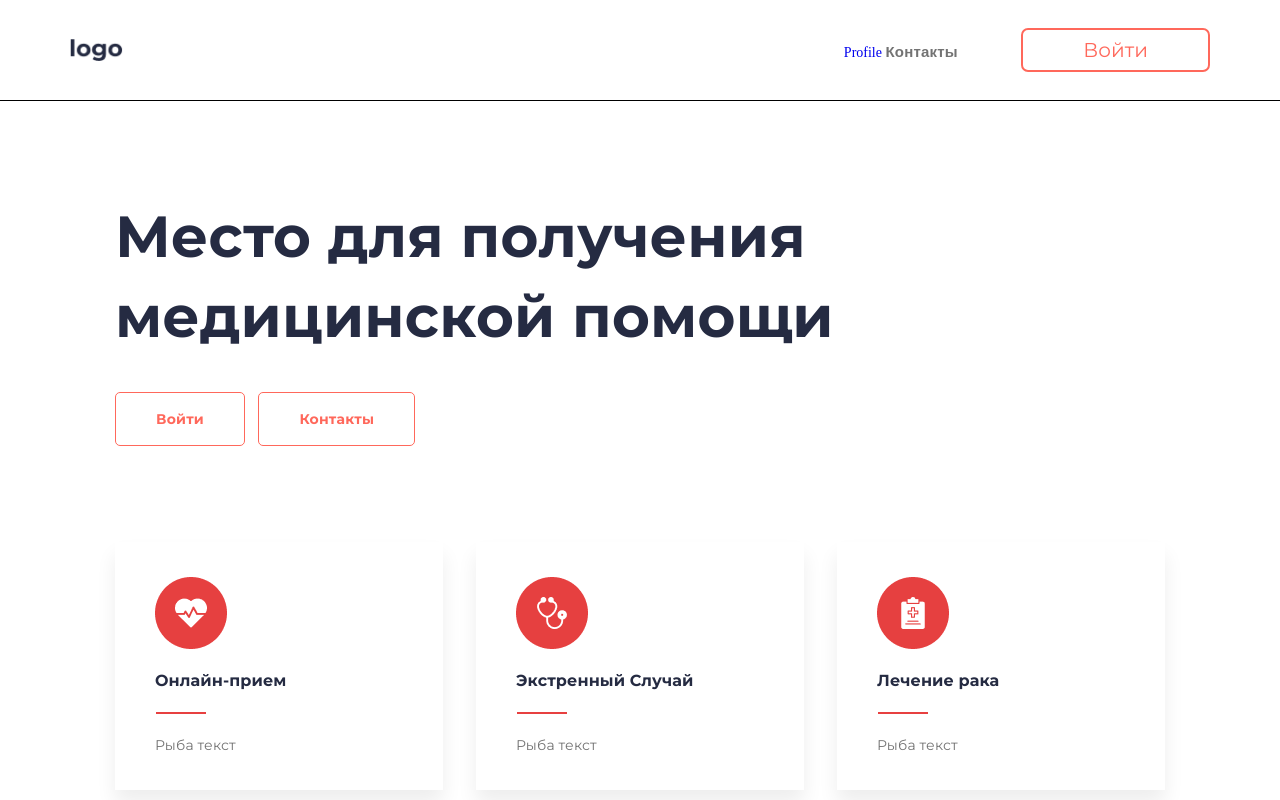
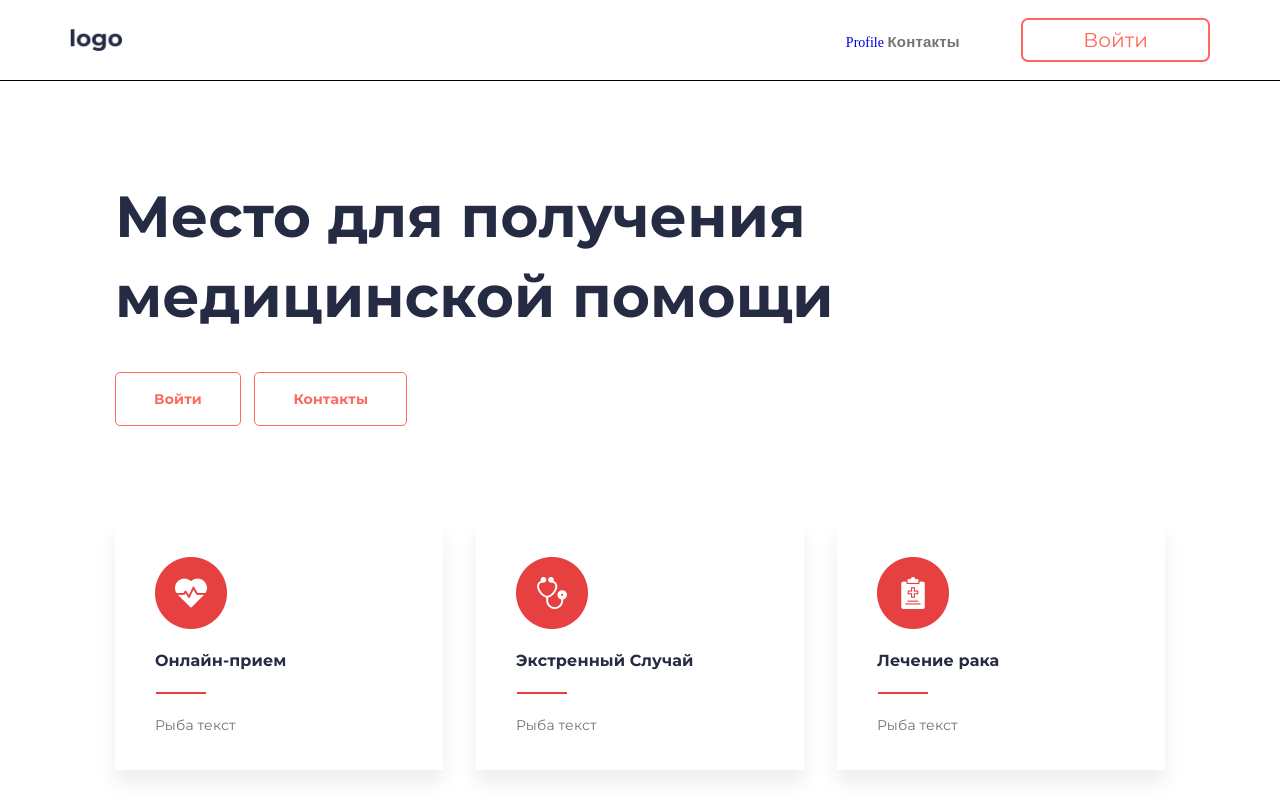
Before and after one commit to vitalii-kompaniets/aveds-test, a plain HTML site: page docs/index.html in a window 1280 px wide. Drawn offline with nearby package versions, Linux system fonts and the light colour scheme.

Commit message:
Second commit

```diff
--- a/docs/less/blocks/_buttons.less
+++ b/docs/less/blocks/_buttons.less
@@ -1,5 +1,5 @@
 .button {
-  padding: 15px 40px;
+  padding: 15px 38px;
   margin-right: 10px;
   border: 1px solid #ff685b;
   border-radius: 5px;
--- a/docs/less/blocks/_header.less
+++ b/docs/less/blocks/_header.less
@@ -3,15 +3,15 @@
   display: flex;
   justify-content: space-between;
   align-items: center;
-  padding: 28px 10px;
+  padding: 20px 10px;
   border-bottom: 1px solid black;
 
   @media (min-width: 768px) {
-    padding: 28px 30px;
+    padding: 18px 30px;
   }
 
   @media (min-width: 1200px) {
-    padding: 28px 70px;
+    padding: 18px 70px;
   }
 }
 
@@ -39,7 +39,7 @@
   }
 
   @media (min-width: 768px) {
-    margin-right: 60px;
+    margin-right: 58px;
   }
 }
 
```
Also changed, not shown: docs/css/main.css, docs/css/main.min.css.
